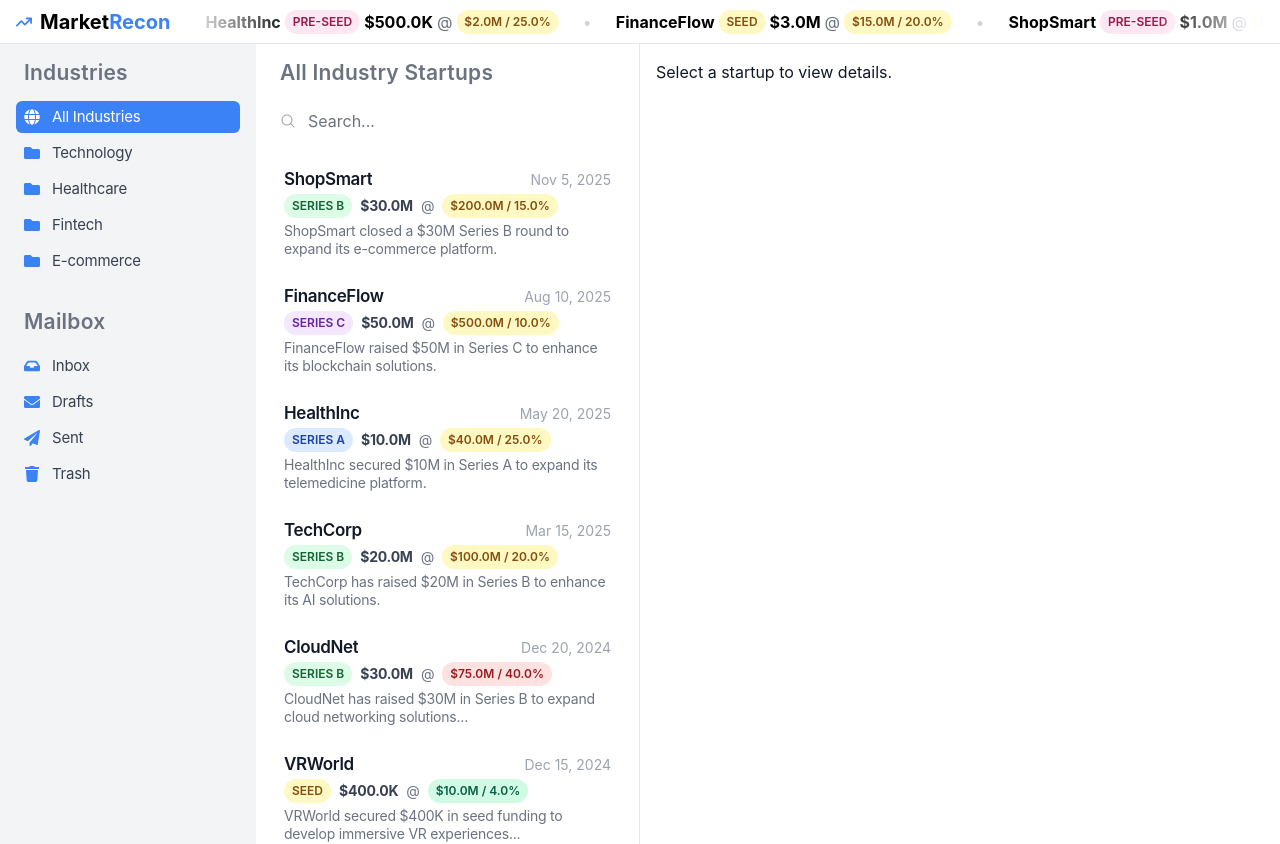
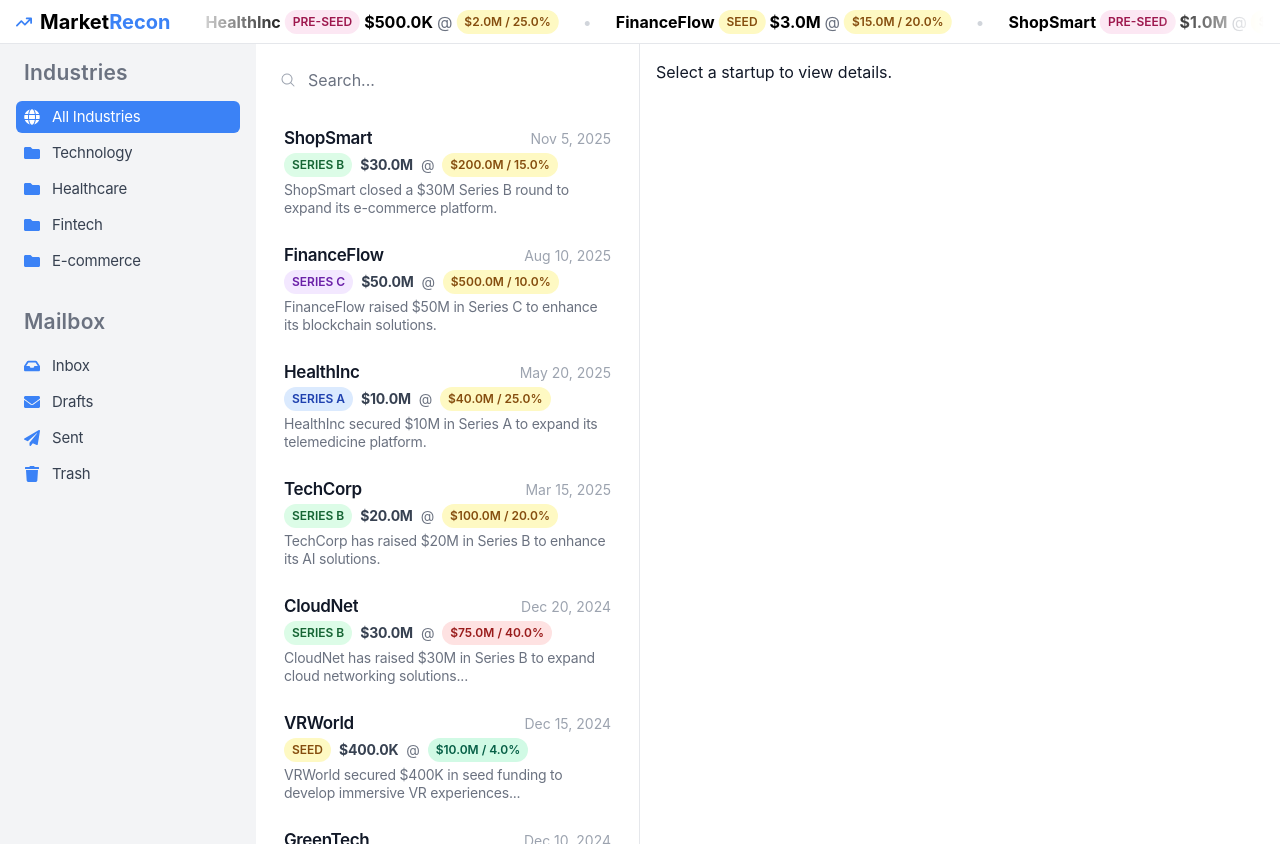
Before and after one commit to buzsh/recon, a Next.js app: page / in a window 1280 px wide. Built offline with nearby package versions, Linux system fonts and the light colour scheme.

Commit message:
refactor: rm title atop lists

```diff
--- a/components/StartupList.tsx
+++ b/components/StartupList.tsx
@@ -16,7 +16,6 @@ const StartupList: React.FC<StartupListProps> = ({
   startups,
   selectedStartupId,
   onSelectStartup,
-  selectedIndustryName,
 }) => {
   const formatDate = (dateString: string) => {
     const date = new Date(dateString);
@@ -37,9 +36,6 @@ const StartupList: React.FC<StartupListProps> = ({
   return (
     <div className="w-full md:w-96 border-b md:border-b-0 md:border-r border-gray-200 dark:border-gray-700 bg-white dark:bg-[#000] overflow-y-auto">
       <div className="p-4">
-        <h2 className="hidden md:block text-[21px] font-semibold text-gray-500 dark:text-gray-400 mb-4 pl-2 leading-[25px] tracking-[0.23px]">
-          {selectedIndustryName || "All Industry"} Startups
-        </h2>
         <div className="relative mb-4">
           <div className="relative flex items-center px-1">
             <HiMagnifyingGlass className="absolute left-2 h-4 w-4 text-gray-400 pointer-events-none" />
```
